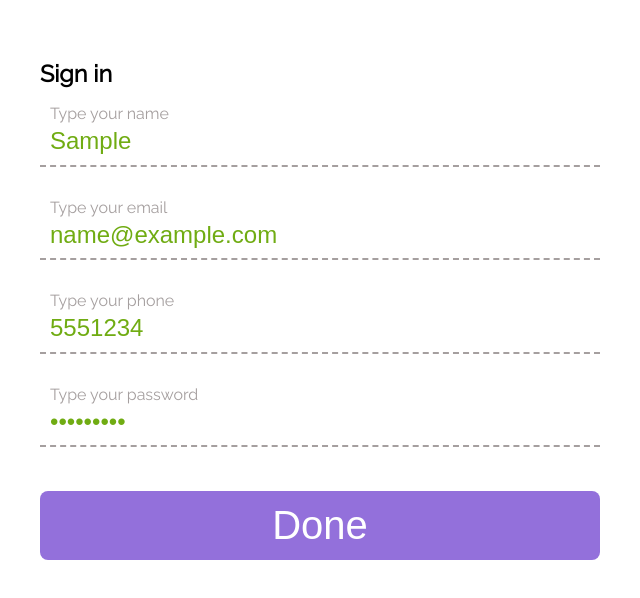
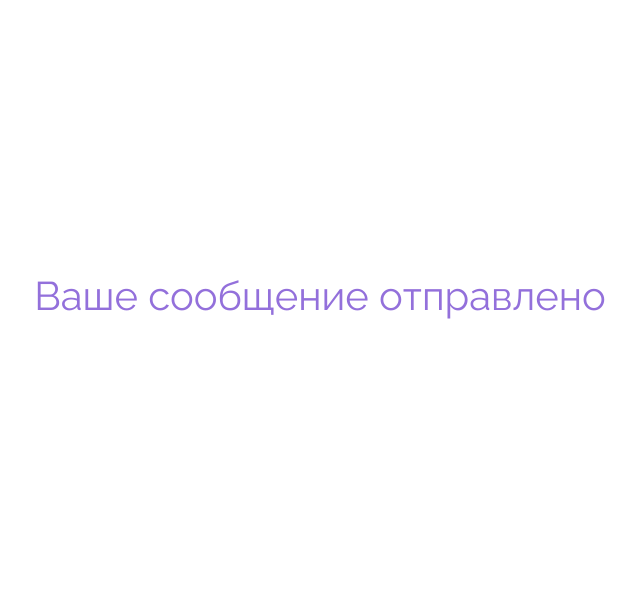
Before and after one commit to fillika/html5form, a website built with webpack: page index.html in a window 1280 px wide. Both pictures are taken after typing "Sample", "name@example.com", "5551234", "Sample123" into the empty fields and a click on the button "Done". Shown: the whole page, without its empty margins (320-960 px from the left). Built offline with nearby package versions, Linux system fonts and the light colour scheme; what is_js would draw is missing.

Commit message:
Немного переписал логику на JS. Общие элементы вынес в событие input. Каждую функцию для валидации можно передавать в params. Так же добавил плашку, которая перекрывает поля при успешном submit и очищает инпуты

```diff
--- a/index.html
+++ b/index.html
@@ -9,6 +9,7 @@
 <body>
 <div class="main">
     <form id="signInForm" class="form-container">
+        <div class="form-container__main">
             <header>
                 <h3>Sign in</h3>
             </header>
@@ -19,8 +20,7 @@
 
             <p class="input-container">
                 <input data-type="email" data-input="email" id="js-input-email" type="email" placeholder=" " required>
-            <label for="js-input-email">Type your email</label>
-            <small>Введите корректный email</small>
+                <label for="js-input-email">Type your email</label> <small>Введите корректный email</small>
             </p>
 
             <p class="input-container">
@@ -36,6 +36,10 @@
             <p>
                 <button>Done</button>
             </p>
+        </div>
+        <div class="form-container__message">
+            <p class="form-container__message-text">Ваше сообщение отправлено</p>
+        </div>
     </form>
 </div>
 </body>
--- a/src/js/app.js
+++ b/src/js/app.js
@@ -28,87 +28,76 @@ class ValidationInput {
    * @param {event} e
    */
   input(e) {
+    const input = e.target;
     const { type } = e.target.dataset;
+    const parent = input.parentElement;
+    const errorField = parent.querySelector('small');
     const fn = this.$validateFunctions[type];
 
     // Проверка на случай отсутствия переданного типа и функции
     if (fn) {
-      this.flag = fn(e);
+      this.flag = fn(input, errorField);
+
+      /**
+       * Функция сравнения полученного результата проверки
+       */
+      this.compare(this.flag, parent, errorField);
     }
   }
 
+  // NOTE event тут submit
   submit(e) {
     e.preventDefault();
+
+    if (1) {
+      this.$el.querySelector('.form-container__message')
+        .classList
+        .add('active');
+    }
+
+    // eslint-disable-next-line no-param-reassign,no-return-assign
+    this.$inputs.forEach(input => input.value = '');
+  }
+
+  compare(flag, parent, errorField) {
+    if (!flag) {
+      parent.classList.add('invalid');
+      errorField.classList.add('visible');
+    } else {
+      parent.classList.remove('invalid');
+      errorField.classList.remove('visible');
+    }
   }
 }
 
 const params = {
-  email(e) {
-    const email = e.target;
-    const parent = email.parentElement;
-    const small = parent.querySelector('small');
+  email(input, errorField) {
+    const result = is.email(input.value);
+    const field = errorField;
 
-    const result = is.email(email.value);
-
-
-    if (!result) {
-      parent.classList.add('invalid');
-      small.classList.add('visible');
-
-      // if (errorMessage) {
-      //   small.innerHTML = errorMessage;
-      // }
-    } else {
-      parent.classList.remove('invalid');
-      small.classList.remove('visible');
-    }
-
+    field.innerText = 'Введите корректный email';
     return result;
   },
-  password(e) {
-    const password = e.target;
-    const parent = password.parentElement;
-    const small = parent.querySelector('small');
+  password(input, errorField) {
+    const field = errorField;
+    const regExp = /(?=^.{8,}$)((?=.*\d)|(?=.*\W+))(?![.\n])(?=.*[A-Z])(?=.*[a-z]).*/gm;
+    const check = input.value.match(regExp);
+    const flag = true;
 
-    let flag = true;
-    // логика проверки
-
-    if (password.value.length <= 6) {
-      flag = false;
-    }
-
-    if (!flag) {
-      parent.classList.add('invalid');
-      small.classList.add('visible');
-      //
-      // if (errorMessage) {
-      //   small.innerHTML = errorMessage;
-      // }
-    } else {
-      parent.classList.remove('invalid');
-      small.classList.remove('visible');
+    if (!check) {
+      field.innerText = 'Пароль должен содержать минимум 8 символов, одна цифра, одна буква в верхнем регистре и одна' +
+        ' в нижнем';
+      return check;
     }
 
     return flag;
   },
-  text(e) {
-    const text = e.target;
-    const parent = text.parentElement;
-    const small = parent.querySelector('small');
-
+  text(input) {
     let flag = true;
     // логика проверки
 
-    if (text.value.length <= 5) {
+    if (input.value.length <= 5) {
       flag = false;
-    }
-
-    if (!flag) {
-      parent.classList.add('invalid');
-      small.classList.add('visible');
-    } else {
-      parent.classList.remove('invalid');
-      small.classList.remove('visible');
     }
 
     return flag;
--- a/src/styles/scss/index.scss
+++ b/src/styles/scss/index.scss
@@ -22,6 +22,7 @@ $labelColor: #a59f9f;
     padding: 30px 20px;
     margin: auto;
     font-size: 20px;
+    position: relative;
 
     header {
         margin: 1.5em 0;
@@ -29,6 +30,33 @@ $labelColor: #a59f9f;
 
     & * {
         box-sizing: border-box;
+    }
+
+    &__message,
+    &__main {
+        z-index: 9;
+    }
+
+    &__message {
+        display: none;
+
+        &.active {
+            position: absolute;
+            top: 0;
+            right: 0;
+            left: 0;
+            bottom: 0;
+            display: flex;
+            align-items: center;
+            justify-content: center;
+            background-color: #fff;
+            z-index: 10;
+        }
+
+        &-text {
+            color: $secondColor;
+            font-size: 2em;
+        }
     }
 
     small {
@@ -51,7 +79,7 @@ $labelColor: #a59f9f;
             content: '';
             display: block;
             position: absolute;
-            bottom: 1.2em;
+            top: 2.3em;
             height: 3px;
             width: 0;
             background-color: $secondColor;
```
Lines whose indentation alone changed are shown as unchanged.
